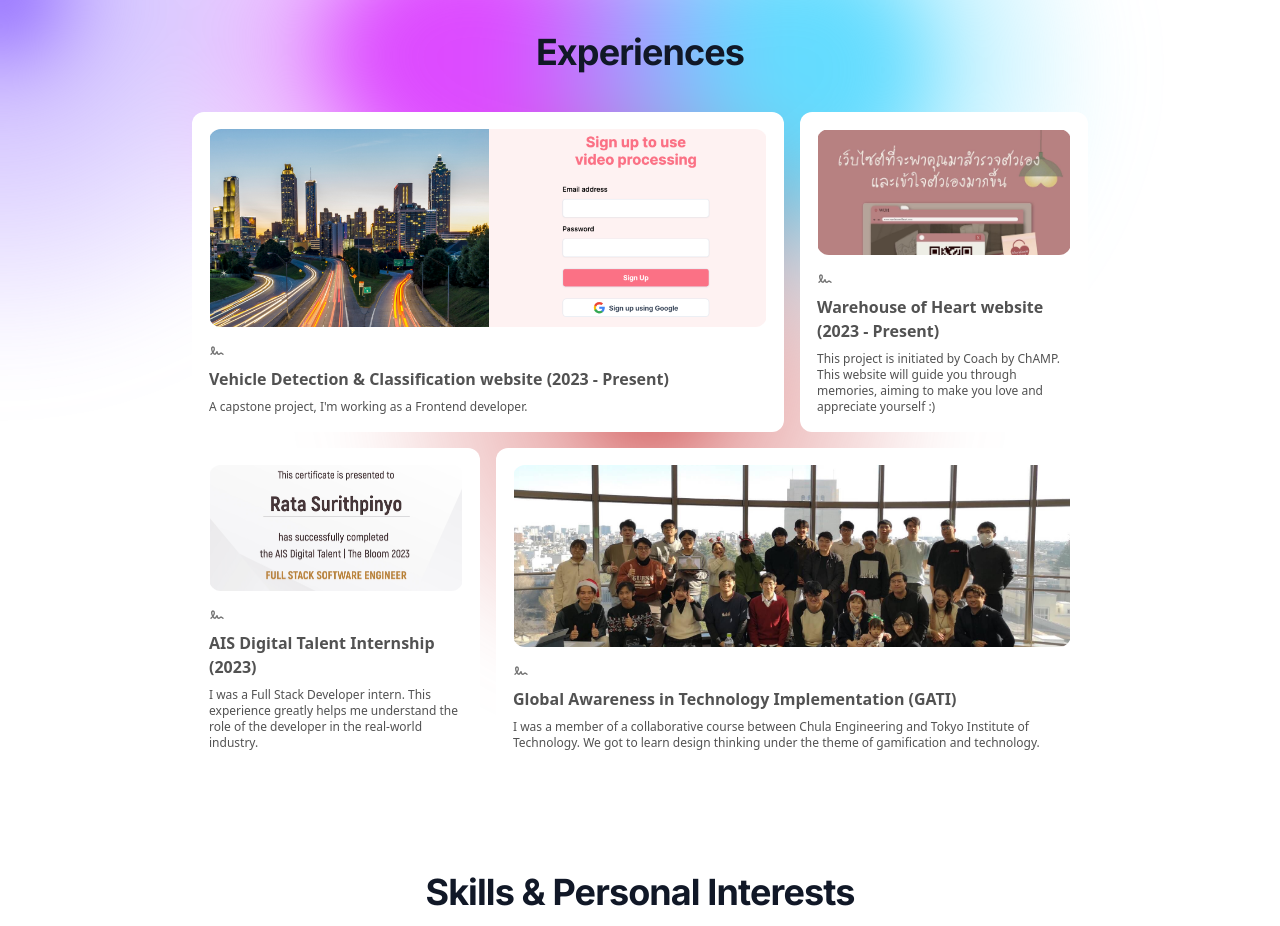
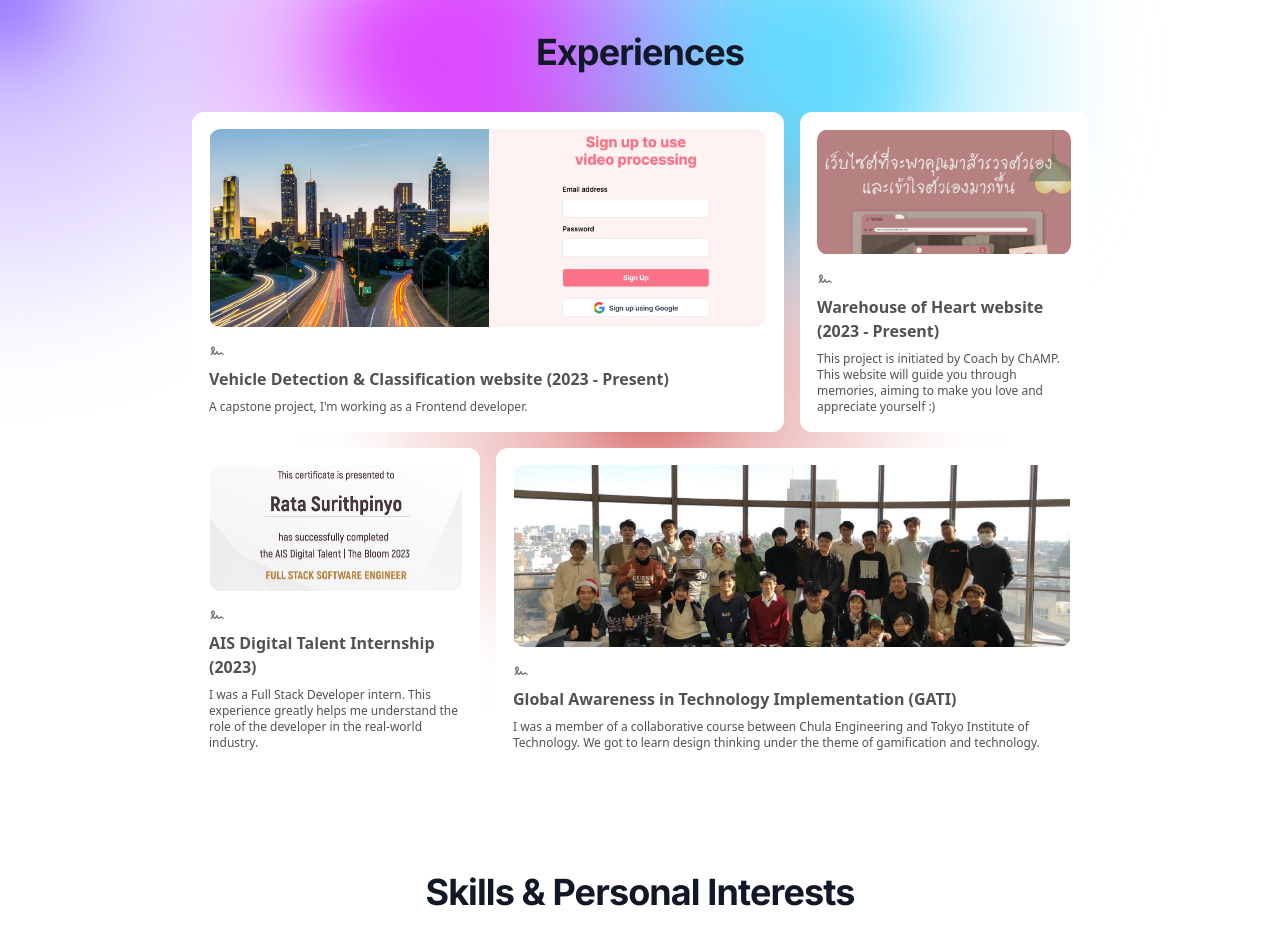
Before and after one commit to RataSurithpinyo/my-portfolio, a Next.js app: page / in a window 1280 px wide. Shown: the part 1500-2426 px from the top of the page. Built offline with nearby package versions, Linux system fonts and the light colour scheme.

Commit message:
fix image bugs

```diff
--- a/src/components/Grid.tsx
+++ b/src/components/Grid.tsx
@@ -36,7 +36,7 @@ const items = [
   {
     title: "Warehouse of Heart website (2023 - Present)",
     description: "This project is initiated by Coach by ChAMP. This website will guide you through memories, aiming to make you love and appreciate yourself :)",
-    header: <Skeleton bgName="bg-woh ng-top-center"/>,
+    header: <Skeleton bgName="bg-woh bg-center"/>,
     className: "md:col-span-1",
     icon: <IconSignature className="h-4 w-4 text-neutral-500" />,
   },
--- a/tailwind.config.ts
+++ b/tailwind.config.ts
@@ -12,7 +12,7 @@ const config: Config = {
         "gradient-radial": "radial-gradient(var(--tw-gradient-stops))",
         "gradient-conic":
           "conic-gradient(from 180deg at 50% 50%, var(--tw-gradient-stops))",
-        "woh": "url('/image/woh.png')",
+        "woh": "url('/image/woh1.png')",
         "capstone": "url('/image/capstone.png')",
         "intern": "url('/image/intern.png')",
         "gati": "url('/image/gati.png')",
```
Also changed, not shown: public/image/bg.jpeg (deleted), public/image/woh1.png (added).
